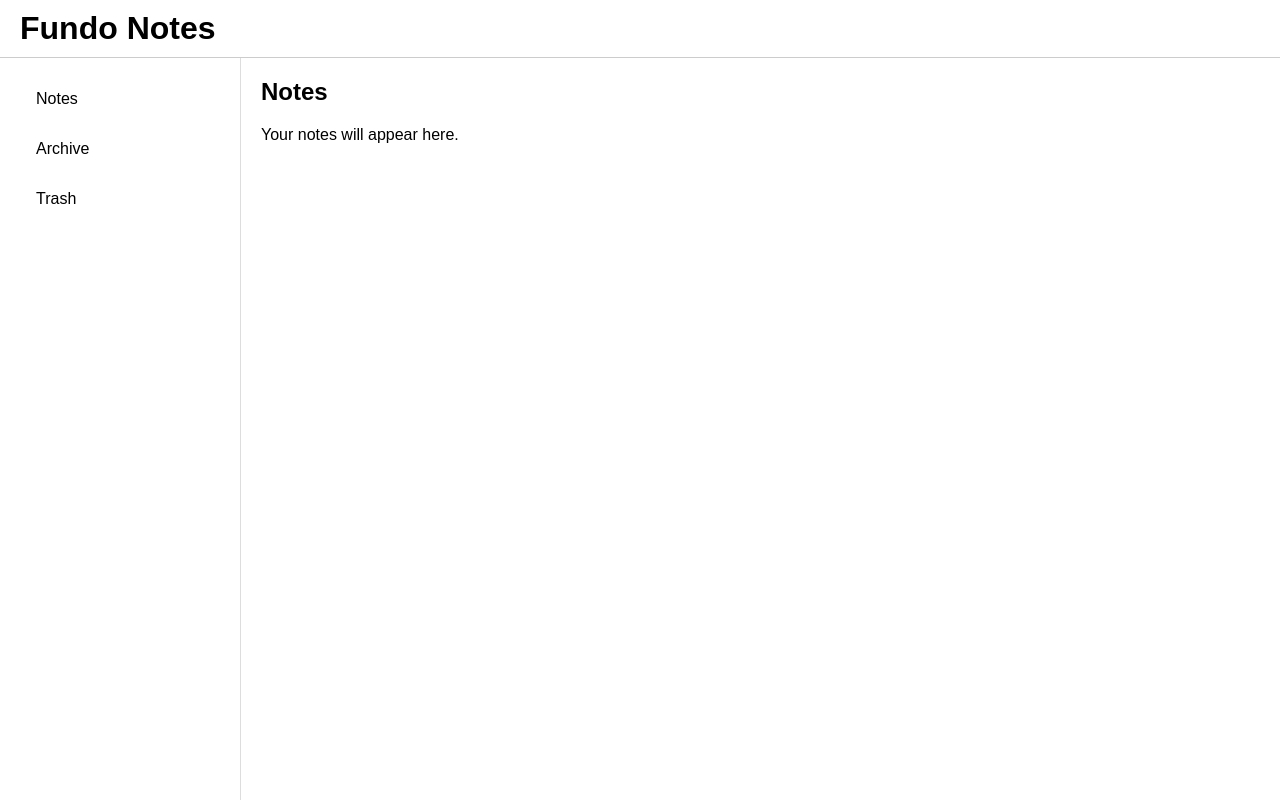
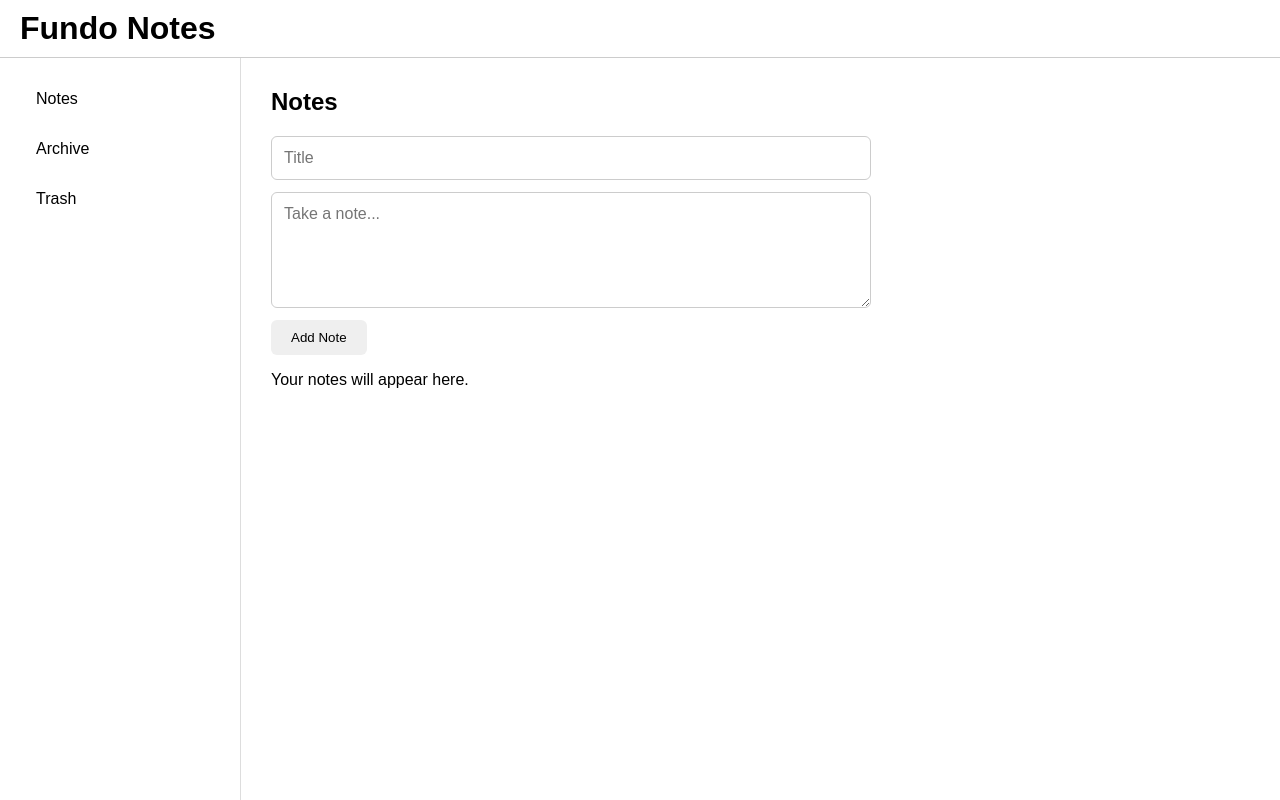
Before and after one commit to Navya-1803/fundo-notes-react, a React (Vite) app: page / in a window 1280 px wide. Built offline with nearby package versions, Linux system fonts and the light colour scheme.

Commit message:
[Navya Raj] : Added create note UI

```diff
--- /dev/null
+++ b/src/components/MainContent/CreateNote.jsx
@@ -0,0 +1,21 @@
+function CreateNote() {
+    return (
+        <section className="create-note">
+            <input
+                type="text"
+                placeholder={"Title"}
+            />
+
+        <textarea
+            placeholder="Take a note..."
+            rows="5"
+        ></textarea>
+
+        <button type="button">
+            Add Note
+        </button>
+        </section>
+    );
+}
+
+export default CreateNote;
--- a/src/components/MainContent/MainContent.jsx
+++ b/src/components/MainContent/MainContent.jsx
@@ -1,10 +1,15 @@
-const MainContent = () => {
+import CreateNote from './CreateNote';
+
+function MainContent() {
     return (
         <main>
             <h2>Notes</h2>
+
+            <CreateNote />
+
             <p>Your notes will appear here.</p>
         </main>
     );
-};
+}
 
 export default MainContent;
--- a/src/index.css
+++ b/src/index.css
@@ -51,12 +51,38 @@ aside li:hover {
   background-color: #f0f0f0;
 }
 
-
 main {
   flex: 1;
-  padding: 20px;
+  padding: 30px;
 }
 
 main h2 {
   margin-top: 0;
 }
+
+.create-note {
+  display: flex;
+  flex-direction: column;
+  gap: 12px;
+  max-width: 600px;
+  margin-top: 20px;
+}
+
+.create-note input, .create-note textarea {
+  padding: 12px;
+  border: 1px solid #ccc;
+  border-radius: 6px;
+  font: inherit;
+}
+
+.create-note textarea {
+  resize: vertical;
+}
+
+.create-note button {
+  width: fit-content;
+  padding: 10px 20px;
+  border: none;
+  border-radius: 6px;
+  cursor: pointer;
+}
```
